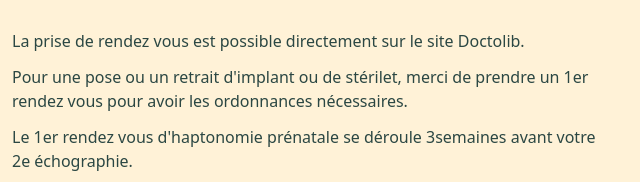
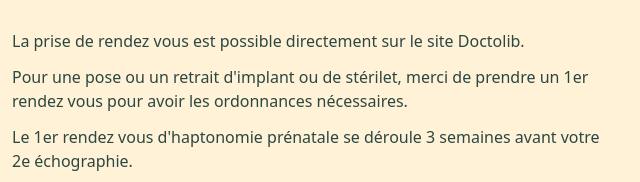
Before and after one commit to rcadel/sf-chloe, a website: page src/infos.html in a window 1280 px wide. Shown: the part 1226-1408 px from the top of the page, 640-1280 px from the left. Drawn offline with nearby package versions, Linux system fonts and the light colour scheme; files that its build step writes are made by us from their sources; a web font is replaced by a local one.

Commit message:
missing space

```diff
--- a/src/infos.html
+++ b/src/infos.html
@@ -133,7 +133,7 @@
                 nécessaires.
               </p>
               <p>
-                Le 1er rendez vous d'haptonomie prénatale se déroule 3semaines
+                Le 1er rendez vous d'haptonomie prénatale se déroule 3 semaines
                 avant votre 2e échographie.
               </p>
               <p>
```
